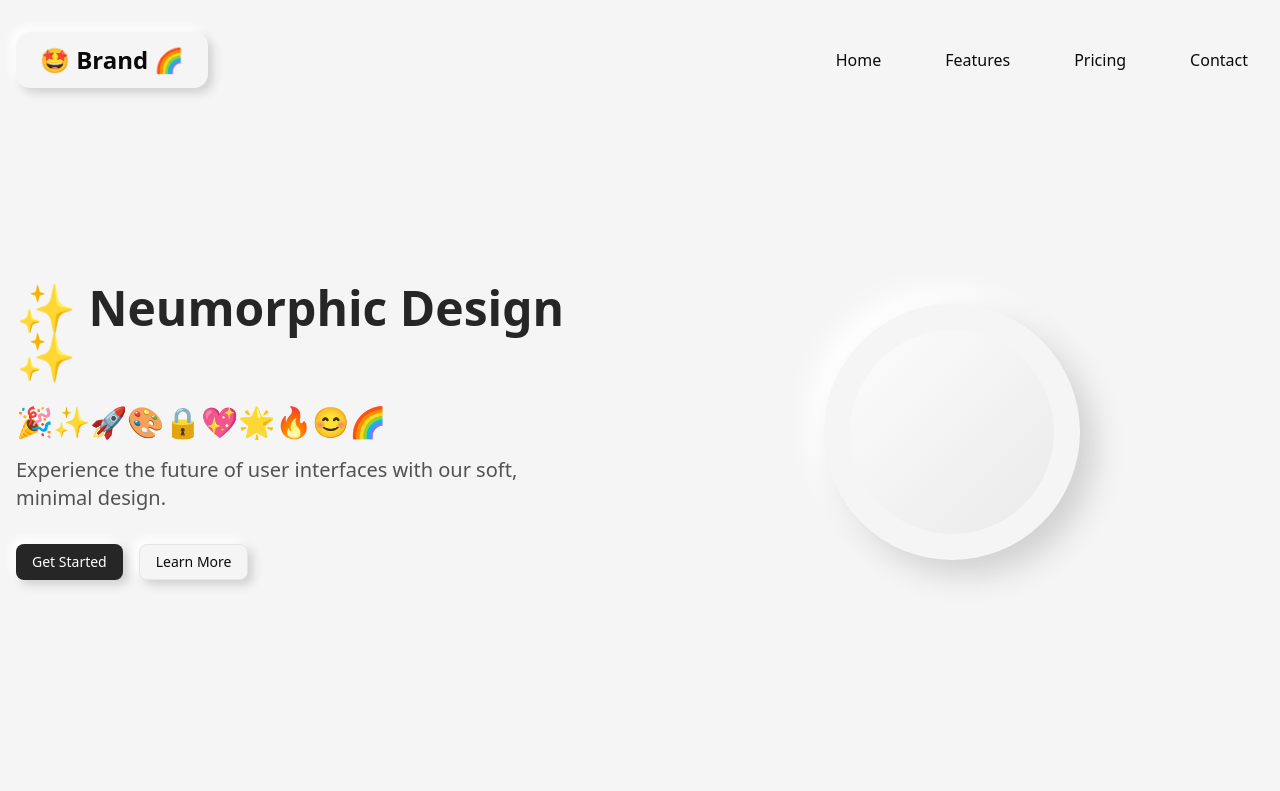
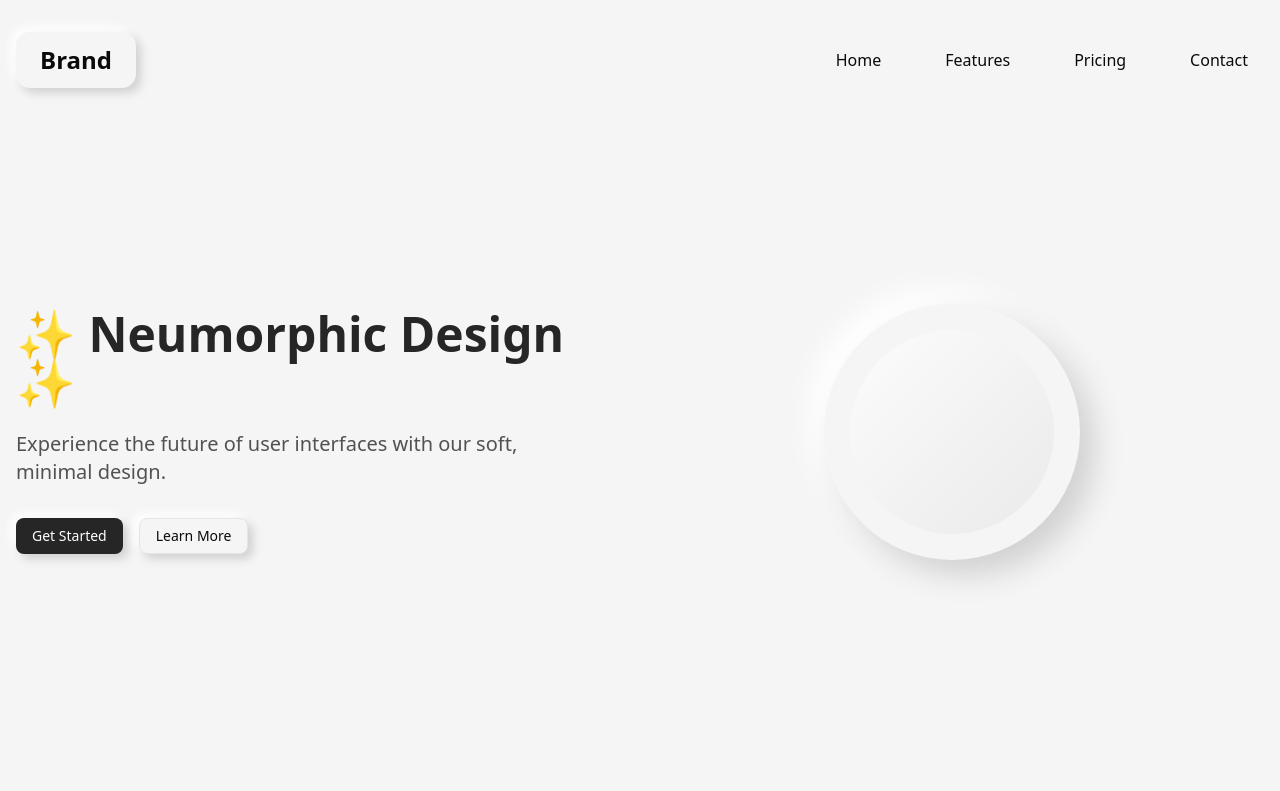
Before and after one commit to JokersFiasco99/landing-page, a Next.js app: page / in a window 1280 px wide. Shown: the top 791 px of the page. Built offline with nearby package versions, Linux system fonts and the light colour scheme.

Commit message:
Add emojis and skeuomorphic note section to landing page

```diff
--- a/src/app/page.tsx
+++ b/src/app/page.tsx
@@ -17,7 +17,7 @@ export default function Home() {
         {/* Navbar */}
         <nav className="flex justify-between items-center mb-16">
           <div className="text-2xl font-bold bg-neutral-100 px-6 py-3 rounded-xl shadow-[5px_5px_10px_#d1d1d1,_-5px_-5px_10px_#ffffff]">
-            🤩 Brand 🌈
+            Brand
           </div>
           <ul className="hidden md:flex space-x-8">
             {["Home", "Features", "Pricing", "Contact"].map((item) => (
@@ -39,7 +39,6 @@ export default function Home() {
             <h1 className="text-5xl font-bold mb-6 text-neutral-800">
               ✨ Neumorphic Design ✨
             </h1>
-            <div className="text-3xl mb-4">🎉✨🚀🎨🔒💖🌟🔥😊🌈</div>
             <p className="text-xl mb-8 text-neutral-600">
               Experience the future of user interfaces with our soft, minimal design.
             </p>
```
